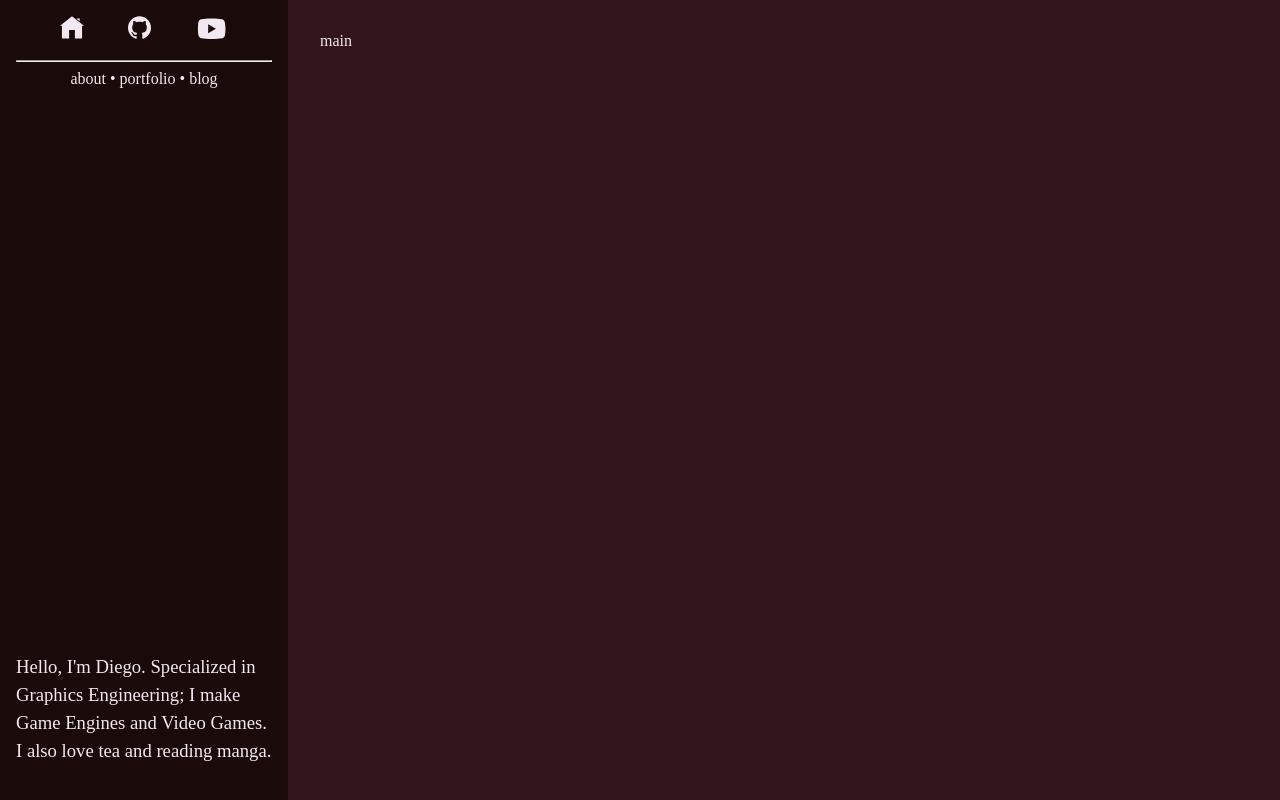
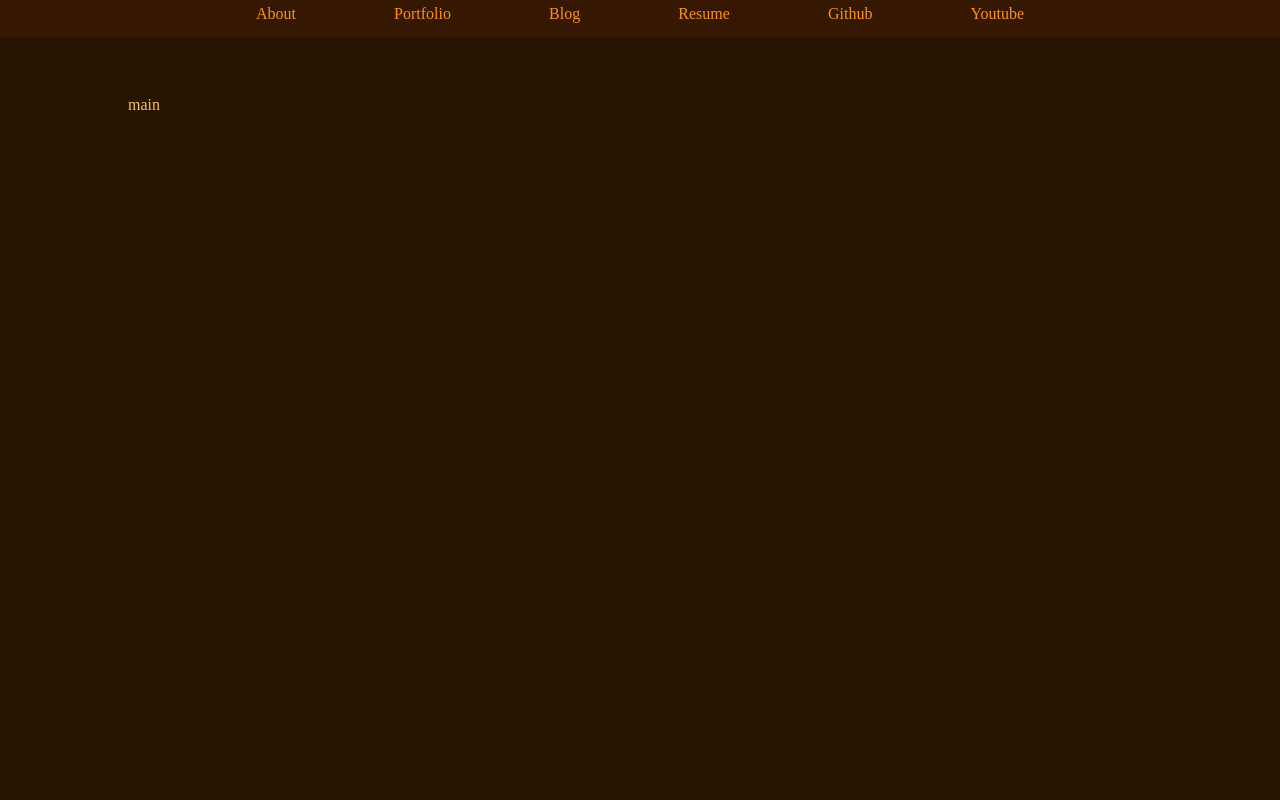
Before and after one commit to Bonono63/bonono63.github.io, a plain HTML site: page index.html in a window 1280 px wide. Drawn offline with Linux system fonts and the light colour scheme.

Commit message:
chicken butt 2

```diff
--- a/index.html
+++ b/index.html
@@ -1,46 +1,22 @@
 <!DOCTYPE html>
 <html lang="en-us">
 <head>
- <title>Diego Noria
+ <title>Diego Noria • About
  </title>
  <link rel="stylesheet" href="styles.css">
 </head>
 <body>
-  <div class="sidebar">
-   <div>
-    <div class="navigation">
-    <a href="https://bonono63.github.io/">
-      <svg xmlns="http://www.w3.org/2000/svg" x="0px" y="0px" width="1.5em" height="1.5em" viewBox="0,0,256,256">
-       <g fill="#F2E8F1" fill-rule="nonzero" stroke="none" stroke-width="1" stroke-linecap="butt" stroke-linejoin="miter" stroke-miterlimit="10" stroke-dasharray="" stroke-dashoffset="0" font-family="none" font-weight="none" font-size="none" text-anchor="none" style="mix-blend-mode: normal"><g transform="scale(5.12,5.12)"><path d="M25,1.05078c-0.2175,0 -0.43414,0.06898 -0.61914,0.20898l-23,17.95117c-0.43,0.34 -0.50992,0.9682 -0.16992,1.4082c0.34,0.43 0.9682,0.50992 1.4082,0.16992l1.38086,-1.07812v26.28906c0,0.55 0.45,1 1,1h14v-18h12v18h14c0.55,0 1,-0.45 1,-1v-26.28906l1.38086,1.07812c0.19,0.14 0.39914,0.21094 0.61914,0.21094c0.3,0 0.58906,-0.13086 0.78906,-0.38086c0.34,-0.44 0.26008,-1.0682 -0.16992,-1.4082l-23,-17.95117c-0.185,-0.14 -0.40164,-0.20898 -0.61914,-0.20898zM35,5v1.05078l6,4.67969v-5.73047z"></path></g></g>
-      </svg>
-    </a>
-    <a href="https://github.com/Bonono63">
-      <svg xmlns="http://www.w3.org/2000/svg" x="0px" y="0px" width="1.5em" height="1.5em" viewBox="0,0,256,256">
-       <g fill="#F2E8F1" fill-rule="nonzero" stroke="none" stroke-width="1" stroke-linecap="butt" stroke-linejoin="miter" stroke-miterlimit="10" stroke-dasharray="" stroke-dashoffset="0" font-family="none" font-weight="none" font-size="none" text-anchor="none" style="mix-blend-mode: normal"><g transform="scale(10.24,10.24)"><path d="M12 .297c-6.63 0-12 5.373-12 12 0 5.303 3.438 9.8 8.205 11.385.6.113.82-.258.82-.577 0-.285-.01-1.04-.015-2.04-3.338.724-4.042-1.61-4.042-1.61C4.422 18.07 3.633 17.7 3.633 17.7c-1.087-.744.084-.729.084-.729 1.205.084 1.838 1.236 1.838 1.236 1.07 1.835 2.809 1.305 3.495.998.108-.776.417-1.305.76-1.605-2.665-.3-5.466-1.332-5.466-5.93 0-1.31.465-2.38 1.235-3.22-.135-.303-.54-1.523.105-3.176 0 0 1.005-.322 3.3 1.23.96-.267 1.98-.399 3-.405 1.02.006 2.04.138 3 .405 2.28-1.552 3.285-1.23 3.285-1.23.645 1.653.24 2.873.12 3.176.765.84 1.23 1.91 1.23 3.22 0 4.61-2.805 5.625-5.475 5.92.42.36.81 1.096.81 2.22 0 1.606-.015 2.896-.015 3.286 0 .315.21.69.825.57C20.565 22.092 24 17.592 24 12.297c0-6.627-5.373-12-12-12"/></g></g>
-      </svg>
-    </a>
-    <a href="https://www.youtube.com/@mrbonono2951">
-     <svg xmlns="http://www.w3.org/2000/svg" x="0px" y="0px" width="2.0em" height="2.0em" viewBox="0,0,256,256" style="transform:translate(0.0em, -0.2em)"">
-      <g fill="#F2E8F1" fill-rule="nonzero" stroke="none" stroke-width="1" stroke-linecap="butt" stroke-linejoin="miter" stroke-miterlimit="10" stroke-dasharray="" stroke-dashoffset="0" font-family="none" font-weight="none" font-size="none" text-anchor="none" style="mix-blend-mode: normal"><g transform="scale(5.12,5.12)"><path d="M44.89844,14.5c-0.39844,-2.19922 -2.29687,-3.80078 -4.5,-4.30078c-3.29687,-0.69922 -9.39844,-1.19922 -16,-1.19922c-6.59766,0 -12.79687,0.5 -16.09766,1.19922c-2.19922,0.5 -4.10156,2 -4.5,4.30078c-0.40234,2.5 -0.80078,6 -0.80078,10.5c0,4.5 0.39844,8 0.89844,10.5c0.40234,2.19922 2.30078,3.80078 4.5,4.30078c3.5,0.69922 9.5,1.19922 16.10156,1.19922c6.60156,0 12.60156,-0.5 16.10156,-1.19922c2.19922,-0.5 4.09766,-2 4.5,-4.30078c0.39844,-2.5 0.89844,-6.10156 1,-10.5c-0.20312,-4.5 -0.70312,-8 -1.20312,-10.5zM19,32v-14l12.19922,7z"></path></g></g>
-     </svg>
-    </a>
-    </div>
-    <hr></hr>
-    <div class="links">
-    <a style="text-decoration-line: none; color: #F2E8F1" href="https://bonono63.github.io/about.html">about</a> •
-    <a style="text-decoration-line: none; color: #F2E8F1" href="https://bonono63.github.io/portfolio.html">portfolio</a> •
-    <a style="text-decoration-line: none; color: #F2E8F1" href="https://bonono63.github.io/blog.html">blog</a>
-    </div>
-   </div>
-    <div class="bio">
-    Hello, I'm Diego.
-    Specialized in Graphics Engineering; I make Game Engines and Video Games.
-    I also love tea and reading manga.
-    </div>
+  <div class="topbar">
+   <a style="text-decoration-line: none; color: #fc9314" href="https://bonono63.github.io/index.html">About</a>
+   <a style="text-decoration-line: none; color: #fc9314" href="https://bonono63.github.io/portfolio.html">Portfolio</a>
+   <a style="text-decoration-line: none; color: #fc9314" href="https://bonono63.github.io/blog.html">Blog</a>
+   <a style="text-decoration-line: none; color: #fc9314" href="https://bonono63.github.io/Diego-Noria-2025.pdf">Resume</a>
+   <a style="text-decoration-line: none; color: #fc9314" href="https://github.com/Bonono63">Github</a>
+   <a style="text-decoration-line: none; color: #fc9314" href="https://www.youtube.com/@mrbonono2951">Youtube</a>
   </div>
   <div class="content">
    <div class="page">
-  main
+    main
    </div>
   </div>
 </body>
--- a/styles.css
+++ b/styles.css
@@ -1,8 +1,8 @@
 html {
   padding: 0px;
   margin: 0px;
-  color: #F2E8F1;
-  background-color:#32151B;
+  color: #fcc15a;
+  background-color:#281501;
 }
 
 body {
@@ -11,22 +11,26 @@ body {
 }
 
 .content {
-  margin-left: 18em;
   padding: 2em;
-  box-sizing: border-box;
+  padding-left: 10%;
+  padding-right: 10%;
+  margin-top: 4em;
 }
 
-.sidebar {
+.topbar {
   position: fixed;
   top: 0px;
-  bottom: 0px;
+  height: 2em;
+  right: 0px;
   left: 0px;
   display: flex;
-  flex-flow: column;
-  width: 16em;
-  padding: 1em;
-  margin: 0px;
-  background-color: #1A0B0A;
+  flex-flow: row;
+  padding-top: 0.3em;
+  padding-left: 20%;
+  padding-right: 20%;
+  color: #fc9314;
+  background-color: #351702;
+  text-decoration-line: none;
   justify-content: space-between;
 }
 
@@ -37,12 +41,8 @@ body {
   font-size: 14pt;
 }
 
-.navigation {
+navigation {
   display: flex;
   flex-flow: row;
   justify-content: space-evenly;
 }
-
-.links {
-  text-align: center
-}
```
